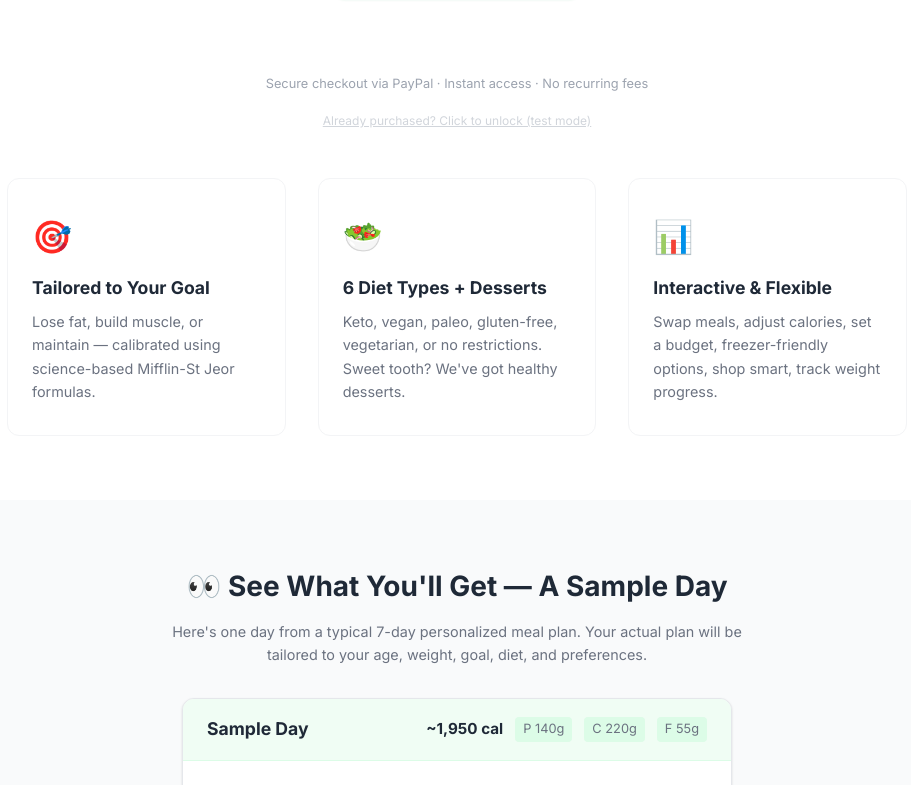
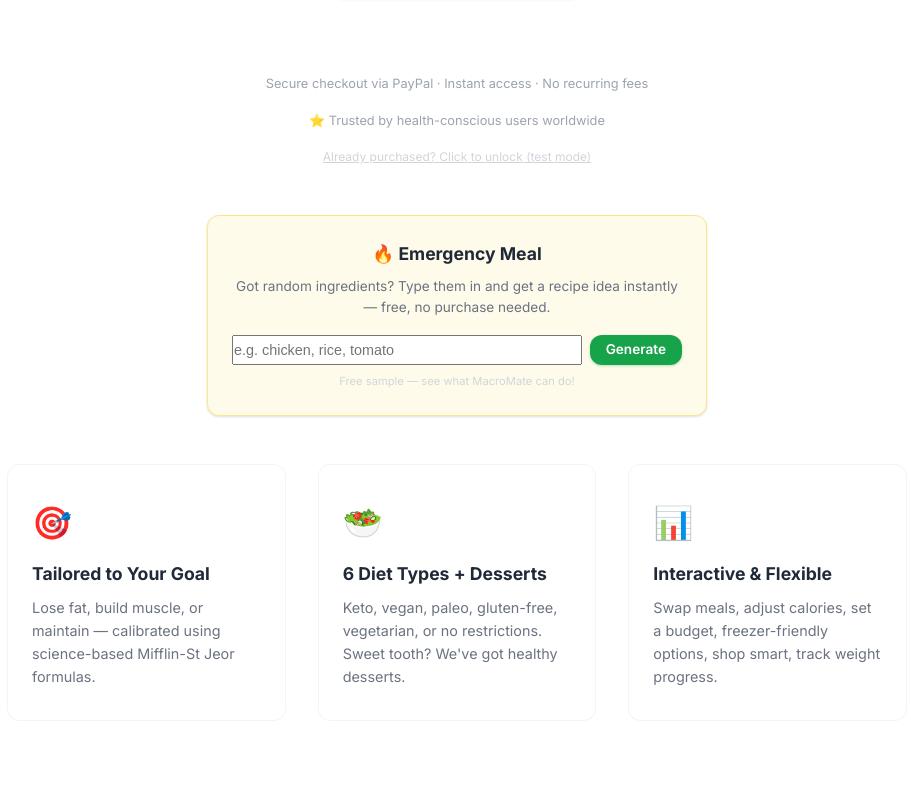
Before and after one commit to findomxmarketplace-collab/macromate, a React (Vite) app: page / in a window 1280 px wide. Shown: the part 691-1476 px from the top of the page, without its empty margins (183-1094 px from the left). Built offline with nearby package versions, Linux system fonts and the light colour scheme.

Commit message:
Emergency meal teaser + social proof + unique USP features

```diff
--- a/src/App.jsx
+++ b/src/App.jsx
@@ -260,11 +260,50 @@ function App() {
               <p style={{ fontSize: '0.8rem', color: 'var(--gray-400)' }}>
                 Secure checkout via PayPal · Instant access · No recurring fees
               </p>
+              <p style={{ fontSize: '0.8rem', color: 'var(--gray-400)', marginTop: '0.25rem' }}>
+                ⭐ Trusted by health-conscious users worldwide
+              </p>
               <a href="#" onClick={(e) => { e.preventDefault(); localStorage.setItem('macromate_purchased', 'true'); setPurchased(true); }}
                 style={{ fontSize: '0.75rem', color: 'var(--gray-300)', textDecoration: 'underline', cursor: 'pointer', marginTop: '0.25rem' }}>
                 Already purchased? Click to unlock (test mode)
               </a>
             </div>
+
+            {/* Free emergency meal teaser */}
+            <div className="emergency-teaser card" style={{ maxWidth: '500px', margin: '0 auto 3rem', padding: '1.5rem', textAlign: 'center', background: '#fffbeb', border: '1px solid #fde68a' }}>
+              <h3 style={{ fontSize: '1.1rem', marginBottom: '0.5rem' }}>🔥 Emergency Meal</h3>
+              <p style={{ fontSize: '0.85rem', color: 'var(--gray-500)', marginBottom: '1rem' }}>Got random ingredients? Type them in and get a recipe idea instantly — free, no purchase needed.</p>
+              <div style={{ display: 'flex', gap: '0.5rem', marginBottom: '0.5rem' }}>
+                <input id="emergency-input" placeholder="e.g. chicken, rice, tomato" style={{ flex: 1, fontSize: '0.9rem' }}
+                  onKeyDown={(e) => { if (e.key === 'Enter') {
+                    const val = e.target.value
+                    if (!val) return
+                    const ings = val.split(',').map(i => i.trim()).filter(Boolean)
+                    if (ings.length < 2) return
+                    const found = Object.values(mealDb).flatMap(d => Object.values(d).flat()).filter(m =>
+                      m.ingredients.some(i => ings.some(ing => i.toLowerCase().includes(ing.toLowerCase())))
+                    )
+                    const meal = found.length > 0 ? found[Math.floor(Math.random() * found.length)] : null
+                    const result = document.getElementById('emergency-result')
+                    if (meal && result) {
+                      const cal = Math.round(meal.protein * 4 + meal.carbs * 4 + meal.fat * 9)
+                      result.innerHTML = `<div style="background:var(--green-50);padding:0.75rem;border-radius:8px;margin-top:0.75rem"><strong style="font-size:1rem">${meal.name}</strong><br><span style="font-size:0.8rem;color:var(--gray-500)">${cal} cal · P${meal.protein}g C${meal.carbs}g F${meal.fat}g</span><br><span style="font-size:0.8rem;color:var(--gray-500)">${meal.instructions.substring(0, 80)}...</span><br><span style="font-size:0.75rem;color:var(--gray-400);margin-top:0.5rem;display:block">✨ Want 7 days of this? Get the full plan below 👇</span></div>`
+                    } else if (result) {
+                      result.innerHTML = `<div style="background:#fef2f2;padding:0.75rem;border-radius:8px;margin-top:0.75rem;font-size:0.85rem;color:var(--gray-500)">No exact match found — try different ingredients or <a href="#" onclick="localStorage.setItem('macromate_purchased','true');window.location.reload()" style="color:var(--green-600)">unlock full access</a> for 400+ curated meals!</div>`
+                    }
+                  }}}
+                />
+                <button className="btn btn-primary" style={{ padding: '0.5rem 1rem', fontSize: '0.85rem' }}
+                  onClick={() => {
+                    const input = document.getElementById('emergency-input')
+                    const event = new KeyboardEvent('keydown', { key: 'Enter' })
+                    input.dispatchEvent(event)
+                  }}>Generate</button>
+              </div>
+              <div id="emergency-result"></div>
+              <p style={{ fontSize: '0.7rem', color: 'var(--gray-300)', marginTop: '0.5rem' }}>Free sample — see what MacroMate can do!</p>
+            </div>
+
             <div className="benefits">
               <div className="benefit-card">
                 <div className="benefit-icon">🎯</div>
@@ -347,6 +386,8 @@ function App() {
               <div className="feature-item">✅ Weight progress tracker with auto-recalculation</div>
               <div className="feature-item">✅ PDF download (digital cookbook)</div>
               <div className="feature-item">✅ Regenerate new plans as you progress</div>
+              <div className="feature-item">✅ 🔥 Emergency Meal Generator — type any ingredients, get instant recipes</div>
+              <div className="feature-item">✅ 🥘 Leftover repurposing ideas to reduce food waste</div>
               <div className="feature-item">✅ One purchase = lifetime access</div>
             </div>
             <div style={{ textAlign: 'center', marginTop: '2rem' }}>
```
